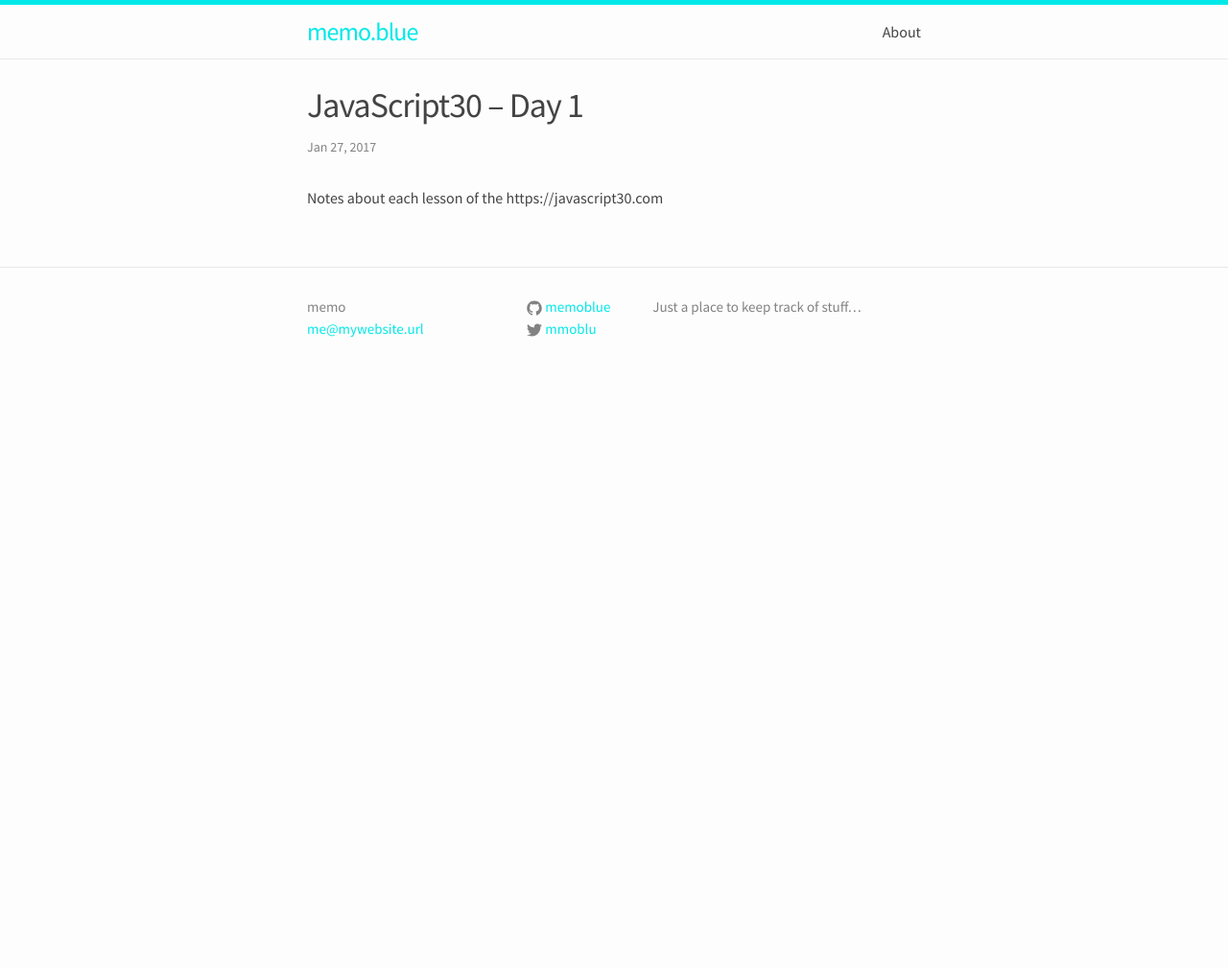
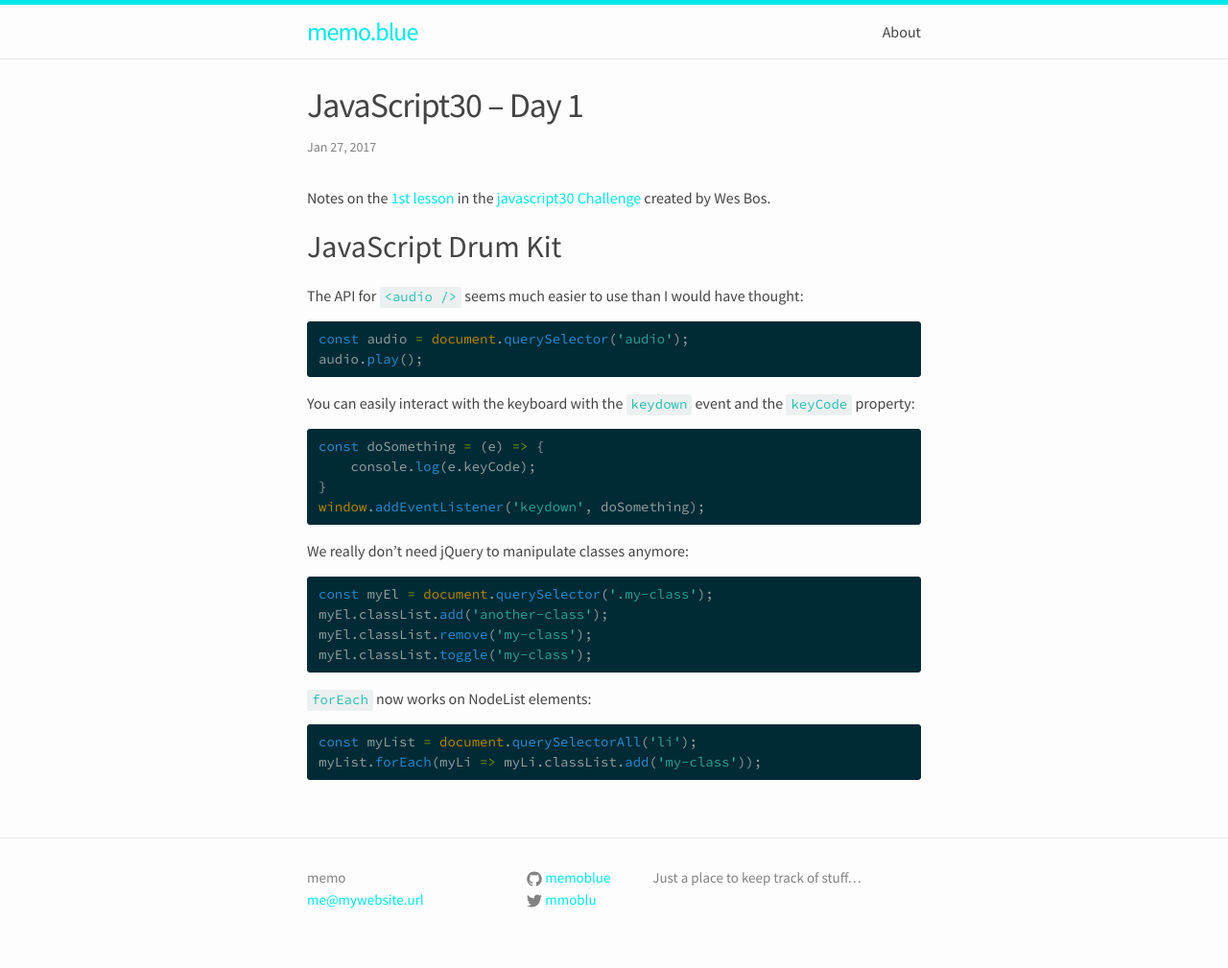
Before and after one commit to memoblue/memoblue.github.io, a Jekyll site: the page built from _posts/2017-01-26-javascript30-01.md, in a window 1280 px wide. Shown: the whole page at 96% size. Built offline with Jekyll 4.4.1, drawn with Linux system fonts in a browser that asks for light colours; before the commit the page ends 900 px from its top, so only the background shows below that.

Commit message:
actually saved the file this time...

````diff
--- a/_posts/2017-01-26-javascript30-01.md
+++ b/_posts/2017-01-26-javascript30-01.md
@@ -5,6 +5,41 @@
 tags: ['Coding','JavaScript', 'JavaScript30', 'Notes']
 ---
 
-Notes about each lesson of the https://javascript30.com
+Notes on the [1st lesson][git] in the [javascript30 Challenge][js30] created by Wes Bos.
+
+## JavaScript Drum Kit
+
+The API for `<audio />` seems much easier to use than I would have thought:
+
+```js
+const audio = document.querySelector('audio');
+audio.play();
+```
+
+You can easily interact with the keyboard with the `keydown` event and the `keyCode` property:
+
+```js
+const doSomething = (e) => {
+    console.log(e.keyCode);
+}
+window.addEventListener('keydown', doSomething);
+```
+
+We really don't need jQuery to manipulate classes anymore:
+
+```js
+const myEl = document.querySelector('.my-class');
+myEl.classList.add('another-class');
+myEl.classList.remove('my-class');
+myEl.classList.toggle('my-class');
+```
+
+`forEach` now works on NodeList elements:
+
+```js
+const myList = document.querySelectorAll('li');
+myList.forEach(myLi => myLi.classList.add('my-class'));
+```
 
 [js30]:https://javascript30.com
+[git]::https://github.com/memoblue/JavaScript30/blob/master/01-drumkit/index.html
````
